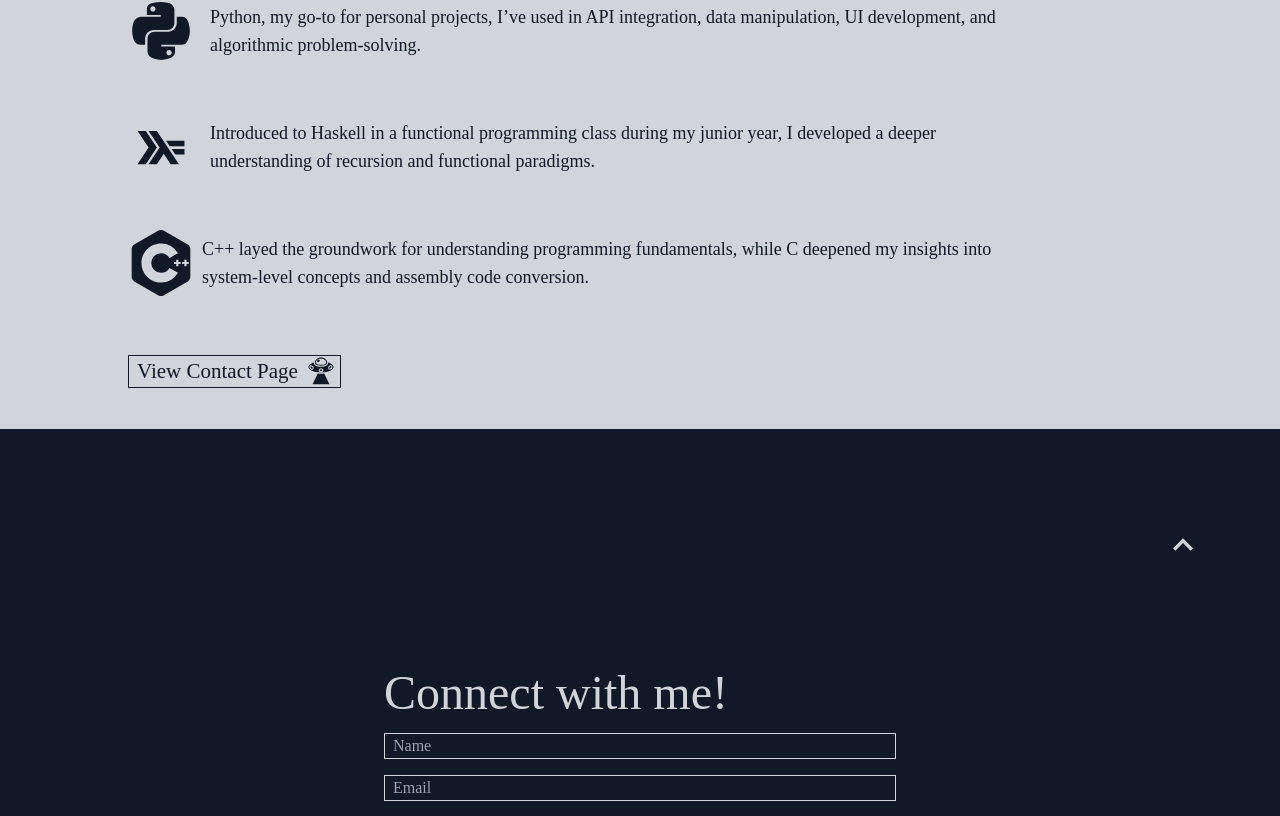
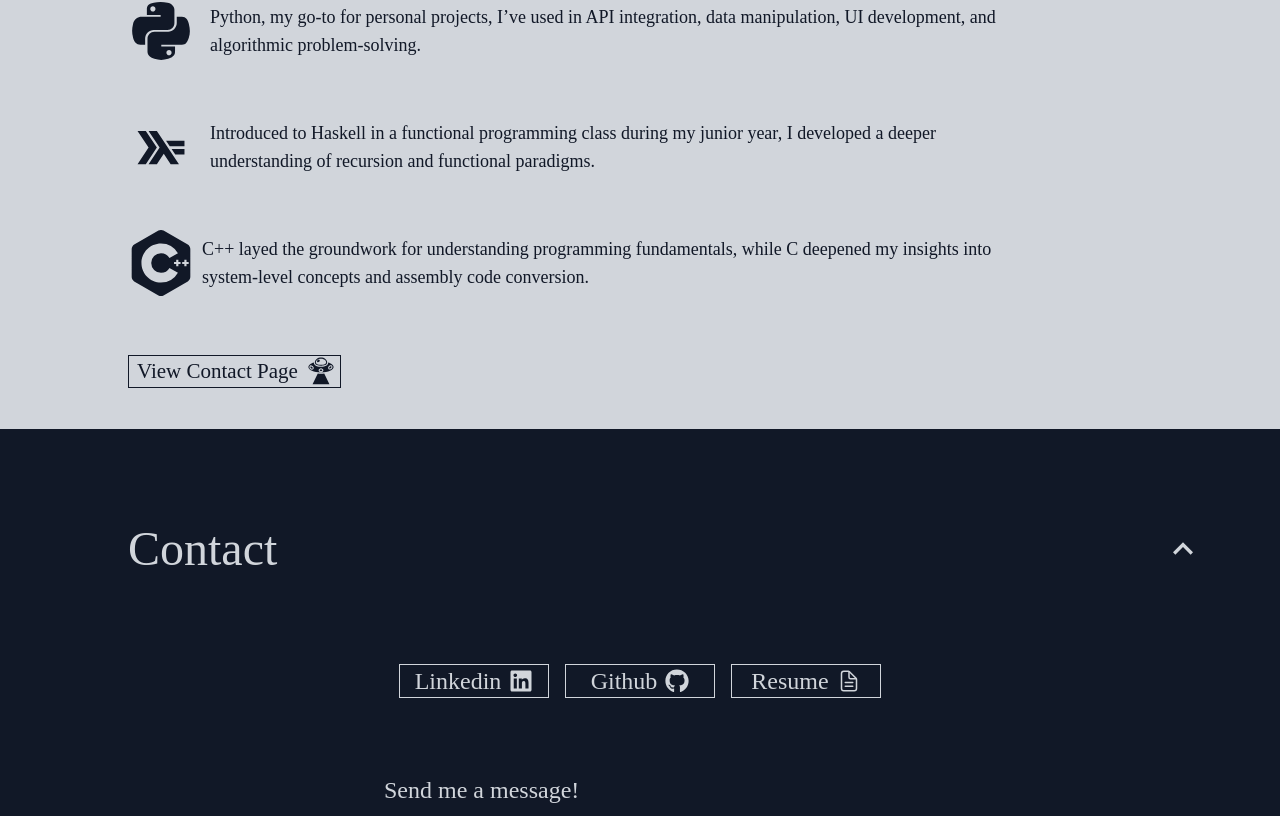
Before and after one commit to Andrew-Lodise/Portfolio, a React (Create React App) app: page / in a window 1280 px wide. Shown: the part 1971-2787 px from the top of the page. Built offline with nearby package versions, Linux system fonts and the light colour scheme.

Commit message:
added link buttons to contact form, increased size of skills descriptions, removed mt-auto from view code and view demo buttons, added a little weight to home blurb

```diff
--- a/src/components/Contact.jsx
+++ b/src/components/Contact.jsx
@@ -2,25 +2,69 @@ import React from 'react'
 import { MdKeyboardArrowUp } from "react-icons/md";
 import {Link} from "react-scroll"
 import { IoIosMail } from "react-icons/io";
+import { FaGithub } from "react-icons/fa";
+import { FaLinkedin } from "react-icons/fa";
+import { IoDocumentTextOutline } from "react-icons/io5";
 
 const Contact = () => {
+
+  const openResume = () => {
+    window.open('https://drive.google.com/file/d/17L4yR1k02iBPW0PKED1RNpNsrXsssUSL/view?usp=sharing','_blank');
+  };
+  const openGithub = () => {
+    window.open('https://github.com/Andrew-Lodise','_blank');
+  };
+  const openLinkedin = () => {
+    window.open('https://www.linkedin.com/in/andrew-lodise','_blank');
+  };
+
   return (
     <div name='contact' className='w-full h-screen bg-gray-900
-     text-gray-300'>
-      <div name="backtotop" className='absolute mt-[12vh] right-[6%] hover:bg-gray-300
+     text-gray-300 pt-[10vh]'>
+      <div className='h-full w-full flex flex-col'>
+        <div name="header" className='w-full h-[10vh] flex items-center
+        justify-between absolute'>
+          <h1 className='text-head ml-[10vw] '>
+            Contact
+          </h1>
+
+          <div name="backtotop" className='absolute right-[6%] hover:bg-gray-300
         hover:text-gray-900 duration-200 cursor-pointer '>
             <Link to="home" spy={true} smooth={true} duration={500}>
               <MdKeyboardArrowUp size={40}/>
             </Link>
           </div>
+        </div>
 
-      <div name="form div"
-      className='w-full h-full flex flex-col items-center justify-center'>
+
+        <div name="content-div" className='w-full flex flex-col items-center my-auto'>
+          <ul className='flex flex-col w-[60%] md:flex-row justify-center text-lg
+          items-center gap-y-2 mb-8 lg:text-2xl '>
+            <button className='flex items-center mx-2 px-2 border-[1px] border-gray-300
+            hover:text-gray-900 hover:bg-gray-300 duration-200 w-[150px] justify-center'
+            onClick={openLinkedin}>
+              Linkedin
+              <FaLinkedin className='ml-2'/>
+            </button>
+            <button className='flex items-center mx-2 px-2 border-[1px] border-gray-300
+            hover:text-gray-900 hover:bg-gray-300 duration-200 w-[150px] justify-center'
+            onClick={openGithub}>
+              Github
+              <FaGithub className='ml-2'/>
+            </button>
+            <button className='flex items-center mx-2 px-2 border-[1px] border-gray-300
+            hover:text-gray-900 hover:bg-gray-300 duration-200 w-[150px] justify-center'
+            onClick={openResume}>
+              Resume
+              <IoDocumentTextOutline className='ml-2'/>
+            </button>
+          </ul>
+
           <form action="https://getform.io/f/eapwdyxb" method='POST'
           className='flex flex-col gap-y-4 text-form-inputtext-gray-300
-        w-[80%] md:w-[60%] lg:w-[40%]'>
-          <h1 className='text-head leading-none'>
-            Connect with me!
+          w-[80%] md:w-[60%] lg:w-[40%] mt-12'>
+            <h1 className='text-2xl leading-none'>
+              Send me a message!
             </h1>
             <input type="text" placeholder='Name' name="name"
             className='bg-gray-900 border-[1px] border-gray-300 px-2 '/>
@@ -38,6 +82,9 @@ const Contact = () => {
             </button>
           </form>
         </div>
+
+
+      </div>
     </div>
   )
 }
--- a/src/components/Home.jsx
+++ b/src/components/Home.jsx
@@ -25,7 +25,7 @@ const Home = () => {
           Software Developer
         </h3>
 
-        <p className=' text-responsive-sm lg:w-2/3 my-4'>
+        <p className=' text-responsive-sm lg:w-2/3 my-4 font-medium'>
         {homeBlurb}
         </p>
 
--- a/src/components/ImageCarousel.jsx
+++ /dev/null
@@ -1,19 +0,0 @@
-import React from 'react';
-import { Carousel } from 'react-responsive-carousel';
-import 'react-responsive-carousel/lib/styles/carousel.min.css';
-
-const ImageCarousel = ({ images }) => {
-  return (
-    <Carousel showThumbs={false} infiniteLoop={true} showStatus={false}
-    className='w-full h-full bg-teal-300 flex'>
-      {images.map((image, index) => (
-        <div key={index} className='w-full h-full bg-white'>
-          {/*<img src={image} alt={`Slide ${index + 1}`}
-          className='bg-pink-900 w-[10px] relative'/>*/}
-        </div>
-      ))}
-    </Carousel>
-  );
-};
-
-export default ImageCarousel;
--- a/src/components/Projects.jsx
+++ b/src/components/Projects.jsx
@@ -78,7 +78,7 @@ const Projects = () => {
                       </div>
 
                       <div name="buttons" className='flex justify-center
-                      text-project-button  gap-x-2 mt-auto mb-2'>
+                      text-project-button gap-x-2 my-2'>
                         <a href={project.codeLink} className='border-[1px] border-gray-300
                         hover:text-gray-900 hover:bg-gray-300 text-center px-2'>
                           View Code
--- a/src/components/Skills.jsx
+++ b/src/components/Skills.jsx
@@ -53,7 +53,7 @@ const Skills = () => {
         </ul>
 
         <div name="page content" className='relative transition-opacity w-full h-full
-         text-xs md:text-sm lg:text-base xl:text-lg'>
+         text-sm lg:text-base xl:text-lg'>
           <div name="general language" className={`absolute h-full duration-500
           ${pageIndex === 0 ? 'opacity-100' : 'opacity-0'}`}>
             <div name="gen lang content" className='w-full h-full flex flex-col
```
Lines whose indentation alone changed are shown as unchanged.
